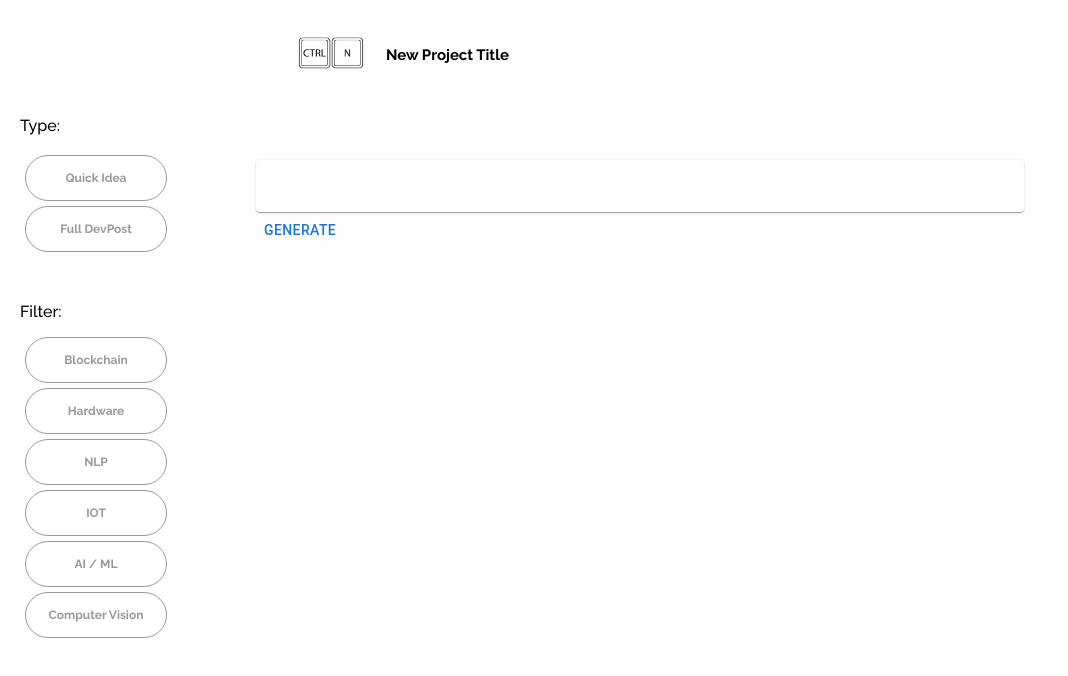
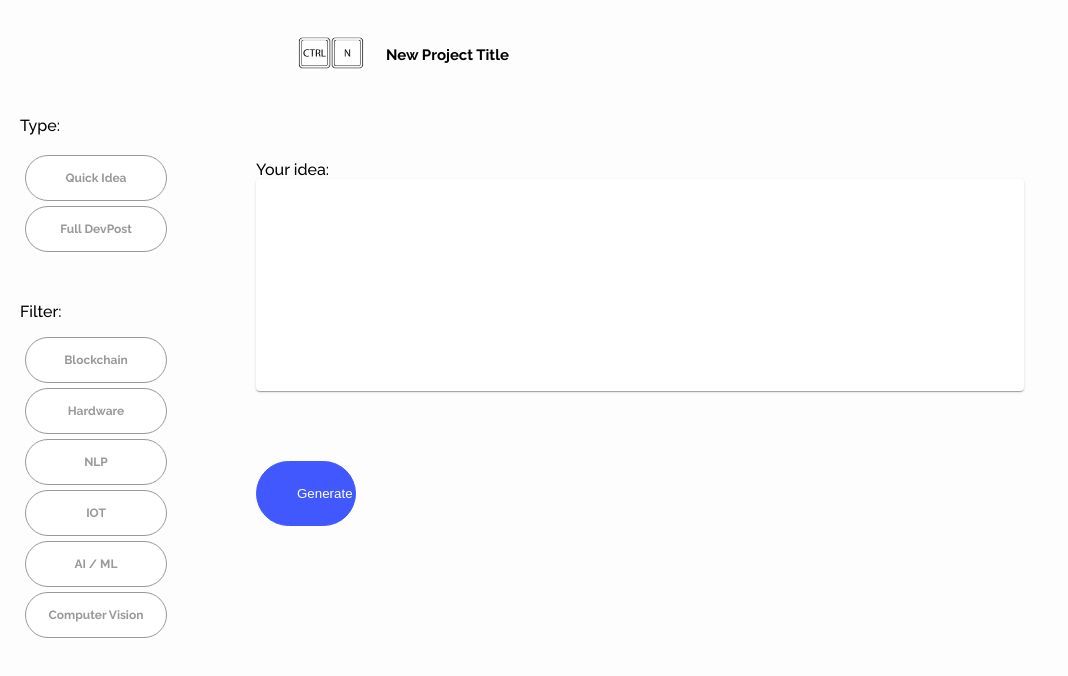
Before and after one commit to lu-joseph/new-project-title, a React (Create React App) app in the folder client/: page /ideas in a window 1280 px wide. Shown: the top 676 px of the page, without its empty margins (0-1068 px from the left). Built offline with nearby package versions, Linux system fonts and the light colour scheme.

Commit message:
ui clean up

```diff
--- a/client/src/IdeaCards/IdeaCards.jsx
+++ b/client/src/IdeaCards/IdeaCards.jsx
@@ -1,25 +1,41 @@
 import React,{useState} from 'react'
-import { Button, Card, CardContent, CircularProgress, Typography } from '@mui/material'
+import { Card, CardContent, CircularProgress, Typography } from '@mui/material'
+import Button from '../Button/Button'
+import './IdeaCards.css'
+import { createStyles, makeStyles} from '@material-ui/core';
 
+const CardStyles = makeStyles(() =>
+  createStyles({
+    card: {
+      height: '200px',
+      padding: 6,
+    },
+  })
+);
 
 const IdeaCards = ({isLoading, postContent, getIdea}) => {
+  const [active, setActive] = useState()
+  const classes = CardStyles()
   return (
     <>
-      <Card>
+    <div className='ideacard'>
+      Your idea:
+    </div>
+      <Card className={classes.card}>
         <CardContent>
           {
             isLoading
             ? <CircularProgress />
-            : <>
-              <Typography variant="h5">{postContent.title}</Typography>
-              <Typography sx={{ mb: 1.5 }} color="text.secondary">{postContent.subtitle}</Typography>
-              <Typography variant="body2">{postContent.description}</Typography>
-            </>
+            : <div className='ideacard-container'>
+              <h2 variant="h5">{postContent.title}</h2>
+              <h4 sx={{ mb: 1.5 }} color="text.secondary">{postContent.subtitle}</h4>
+              <p variant="body2">{postContent.description}</p>
+            </div>
           }
         </CardContent>
       </Card>
       <div className='button-box'>
-        <Button onClick={getIdea}>Generate</Button>
+        <button className='button' onClick={getIdea}>Generate</button>
       </div>
     </>
   )
```
